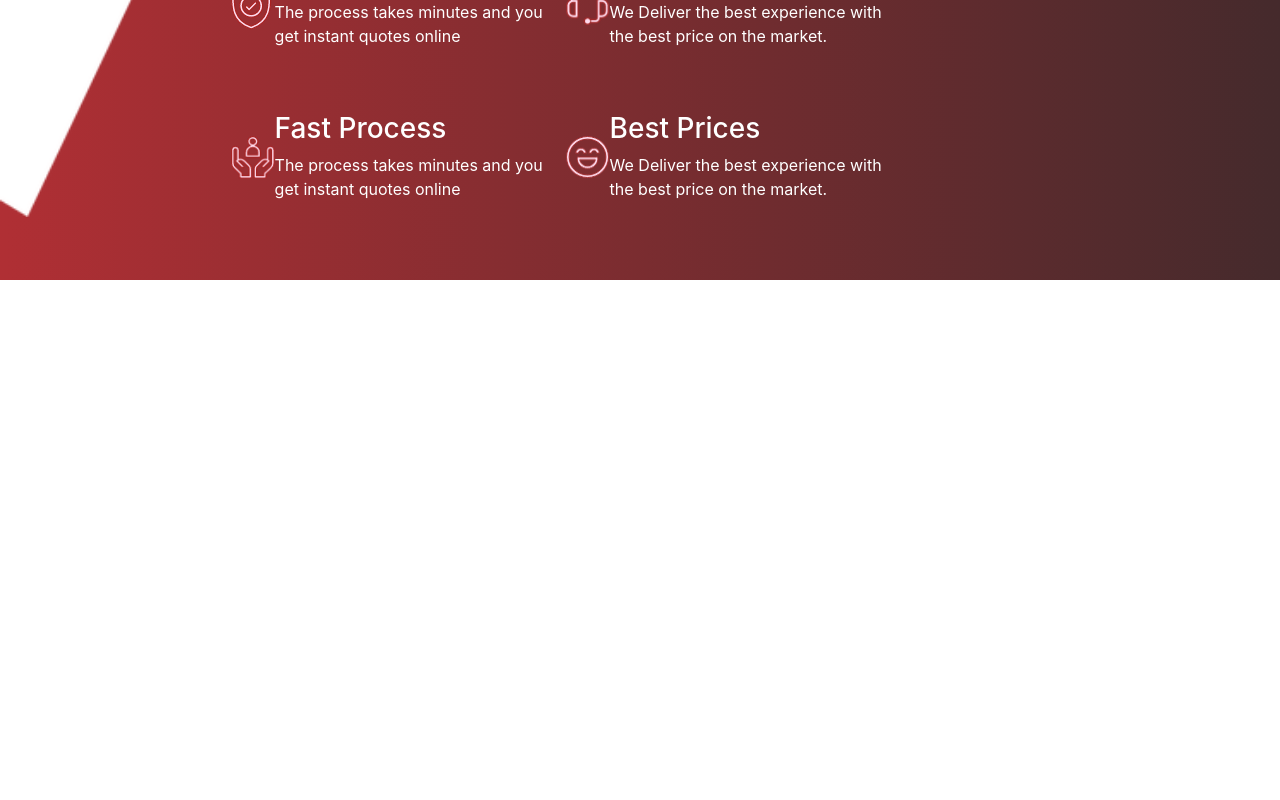
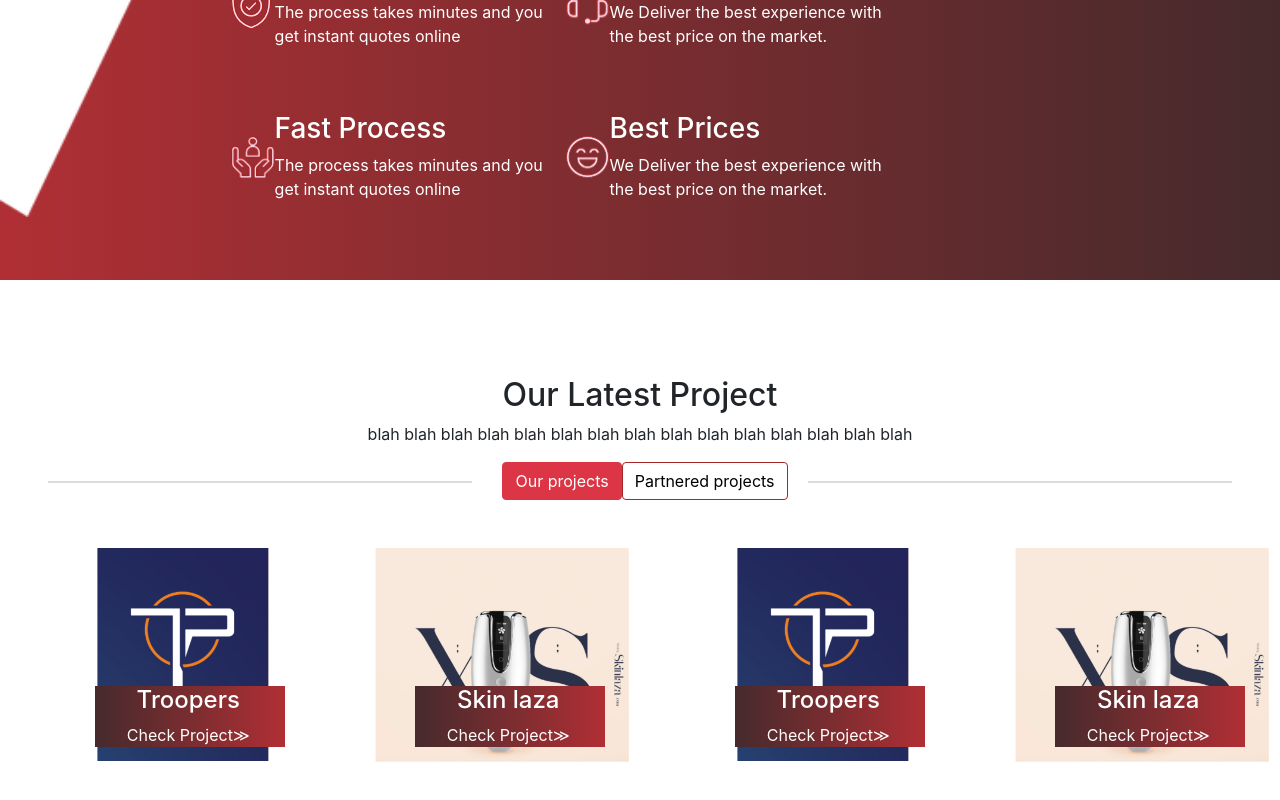
Before and after one commit to Ruhulcse/society, a React (Create React App) app: page / in a window 1280 px wide. Shown: the part 3237-4037 px from the top of the page. Before the commit the page ends 3517 px from the top, so only its background shows below. Built offline with nearby package versions, Linux system fonts and the light colour scheme.

Commit message:
project ection responsive

```diff
--- a/src/App.js
+++ b/src/App.js
@@ -20,6 +20,7 @@ function App() {
         <Service />
         <Work />
         <Choose />
+        <LatestProject />
         {/* <Choose />
         <LatestProject /> */}
         {/* <Landing /> */}
--- /dev/null
+++ b/src/Components/ClientProject.jsx
@@ -0,0 +1,41 @@
+import React from 'react'
+import project1 from "../assets/img/project1.png";
+import project2 from "../assets/img/Screenshot -2.png";
+function ClientProject() {
+    return (
+        <div>
+        <div className="row pt-5 pb-5">
+          <div className="col-md-3">
+             <img src={project1}  className="img-fluid" alt="not found"/>
+             <div class="firstpic">
+                <h4 className="text-center">Troopers</h4>
+                <a href="#c" className="firstlink">Check Project&#8811;</a>
+            </div>
+            </div>
+            <div className="col-md-3">
+            <img src={project1}  className="img-fluid" alt="not found"/>
+            <div class="firstpic">
+                <h4 className="text-center">Skin laza</h4>
+                <a href="#c" className="firstlink">Check Project&#8811;</a>
+            </div>
+            </div>
+            <div className="col-md-3">
+             <img src={project1}  className="img-fluid" alt="not found"/>
+             <div class="firstpic">
+                <h4 className="text-center">Troopers</h4>
+                <a href="#c" className="firstlink">Check Project&#8811;</a>
+            </div>
+            </div>
+            <div className="col-md-3">
+            <img src={project1}  className="img-fluid" alt="not found"/>
+            <div class="firstpic">
+                <h4 className="text-center">Skin laza</h4>
+                <a href="#c" className="firstlink">Check Project&#8811;</a>
+            </div>
+            </div>
+        </div>
+    </div>
+    )
+}
+
+export default ClientProject
--- a/src/Components/LatestProject.jsx
+++ b/src/Components/LatestProject.jsx
@@ -1,11 +1,12 @@
 import React,{useState} from 'react'
-import project1 from "../assets/img/project1.png";
-import project2 from "../assets/img/Screenshot -2.png";
+import OurProject from "./OurProject";
+import ClientProject from "./ClientProject"
 function LatestProject() {
+
     const [ourProject,setOurProject] = useState(true);
 
     return (
-        <div className="container-fluid sbg">
+        <div className="container-fluid">
             <div className="row pt-5"></div>
             <div className="d-flex justify-content-center pt-5">
                 <h2>Our Latest Project</h2>
@@ -13,52 +14,15 @@ function LatestProject() {
             <div className="d-flex justify-content-center">
                <p>blah blah blah blah blah blah blah blah blah blah blah blah blah blah blah</p>
             </div>
-            <div className="row">
-                <div className="col-md-5">
-                    <hr></hr>
-                </div>
-                <div className="col-md-3">
-                    <div className="row">
-                        <div className="col-md-12">
-                            <button className="btn btn-danger" onClick={()=>setOurProject(true)}>Our projects</button>
-                            <button className="btn sc" onClick={()=>setOurProject(false)}>Partnered projects</button>
-                        </div>
-                    </div>
-                </div>
-                <div className="col-md-4">
-                    <hr></hr>
+            <div className="row pl-5 pr-5">
+                <div className="col-md-12 decorated">
+                   <span>
+                   <button className="btn btn-danger" onClick={()=>setOurProject(true)}>Our projects</button>
+                    <button className="btn sc" onClick={()=>setOurProject(false)}>Partnered projects</button>
+                   </span>
                 </div>
             </div>
-            <div className="row pt-5 pl-5 pr-5">
-                <div className="col-md-3">
-                 <img src={project1}  className="img-fluid" alt="not found"/>
-                 <div class="firstpic">
-                    <h4 className="text-center">Troopers</h4>
-                    <a href="#c" className="firstlink">Check Project&#8811;</a>
-                </div>
-                </div>
-                <div className="col-md-3 pbox">
-                <img src={project2}  className="img-fluid" alt="not found"/>
-                <div class="text-block">
-                    <h4>Nature</h4>
-                    <p>What a beautiful sunrise</p>
-                </div>
-                </div>
-                <div className="col-md-3 pbox">
-                <img src={project1}  className="img-fluid" alt="not found"/>
-                <div class="firstpic">
-                    <h4 className="text-center">Yamanat</h4>
-                    <a href="#c" className="firstlink">Check Project&#8811;</a>
-                </div>
-                </div>
-                <div className="col-md-3 pbox">
-                <img src={project2}  className="img-fluid" alt="not found"/>
-                <div class="text-block">
-                    <h4>Nature</h4>
-                    <p>What a beautiful sunrise</p>
-                </div>
-                </div>
-            </div>
+            {ourProject?<OurProject/>:<ClientProject/>}
         </div>
     )
 }
--- /dev/null
+++ b/src/Components/OurProject.jsx
@@ -0,0 +1,41 @@
+import React from 'react'
+import project1 from "../assets/img/project1.png";
+import project2 from "../assets/img/Screenshot -2.png";
+function OurProject() {
+    return (
+        <div>
+            <div className="row pt-5 pb-5">
+              <div className="col-md-3">
+                 <img src={project1}  className="img-fluid" alt="not found"/>
+                 <div class="firstpic">
+                    <h4 className="text-center">Troopers</h4>
+                    <a href="#c" className="firstlink">Check Project&#8811;</a>
+                </div>
+                </div>
+                <div className="col-md-3">
+                <img src={project2}  className="img-fluid" alt="not found"/>
+                <div class="firstpic">
+                    <h4 className="text-center">Skin laza</h4>
+                    <a href="#c" className="firstlink">Check Project&#8811;</a>
+                </div>
+                </div>
+                <div className="col-md-3">
+                 <img src={project1}  className="img-fluid" alt="not found"/>
+                 <div class="firstpic">
+                    <h4 className="text-center">Troopers</h4>
+                    <a href="#c" className="firstlink">Check Project&#8811;</a>
+                </div>
+                </div>
+                <div className="col-md-3">
+                <img src={project2}  className="img-fluid" alt="not found"/>
+                <div class="firstpic">
+                    <h4 className="text-center">Skin laza</h4>
+                    <a href="#c" className="firstlink">Check Project&#8811;</a>
+                </div>
+                </div>
+            </div>
+        </div>
+    )
+}
+
+export default OurProject
--- a/src/assets/css/style.css
+++ b/src/assets/css/style.css
@@ -256,13 +256,13 @@
 		width: 100%;
 	}
 }
-@media screen and (max-width: 411px){
+@media screen and (max-width: 540px){
 	.img{
 		height: 100%;
 		width: 50%;
 	}
 }
-@media screen and (max-width: 411px){
+@media screen and (max-width: 540px){
 	.mid{
 		padding-left: 17%;
 		padding-right: 16%;
@@ -278,6 +278,52 @@
     padding-left: 13%;
     padding-right: 8%;
   }
+  .second{
+	color: gray;
+  }
+
+  .line {
+    position: relative;
+    font-size: 30px;
+    z-index: 1;
+    overflow: hidden;
+    text-align: center;
+}
+line:before, line:after {
+    position: absolute;
+    top: 51%;
+    overflow: hidden;
+    width: 50%;
+    height: 1px;
+    content: '\a0';
+    background-color: red;
+}
+line :before {
+    margin-left: -50%;
+    text-align: right;
+}
+.decorated{
+	overflow: hidden;
+	text-align: center;
+}
+.decorated > span{
+   position: relative;
+   display: inline-block;
+}
+.decorated > span:before, .decorated > span:after{
+   content: '';
+   position: absolute;
+   top: 50%;
+   border-bottom: 2px solid;
+   width: 100vw;
+   margin: 0 20px;
+}
+.decorated > span:before{
+   right: 100%;
+}
+.decorated > span:after{
+   left: 100%;
+}
 /* Footer Style */
 .footer-bg {
 	background: #eaeaea;
```
